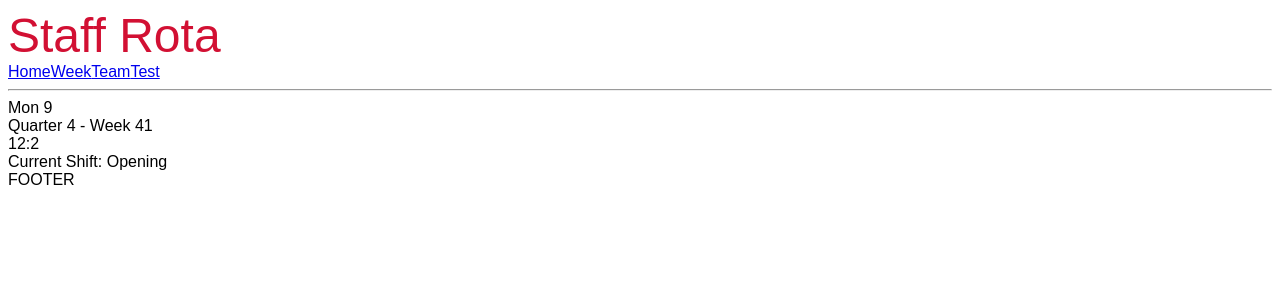
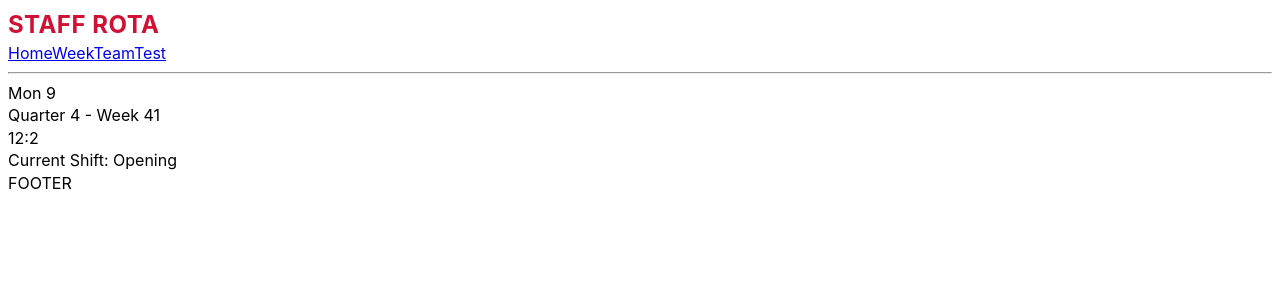
Before and after one commit to 2G2-99/staff_rota, a React (Vite) app: page / in a window 1280 px wide. Shown: the top 300 px of the page. Built offline with nearby package versions, Linux system fonts and the light colour scheme.

Commit message:
Added more global variables and new font family

```diff
--- a/src/components/Body/Header.jsx
+++ b/src/components/Body/Header.jsx
@@ -2,10 +2,10 @@ import '../../styles/Header.css';
 
 function Header({ siteTitle, children }) {
 	return (
-		<div>
+		<header>
 			<span id="site-title">{siteTitle}</span>
 			<div>{children}</div>
-		</div>
+		</header>
 	);
 }
 
--- a/src/index.css
+++ b/src/index.css
@@ -1,16 +1,45 @@
-:root, html {
-	font-size: var(--base);
-	font-family: Arial, Helvetica, sans-serif;
-	--xs-font: .375rem;
-	--sm-font: .5rem;
-	--base-font: 16px;
-	--md-font: 1.25rem;
-	--lg-font: 1.5rem
-	--xl-font: 2rem;
-	--2xl-font: 2.5rem;
-	--3xl-font: 3rem;
-
+:root,
+html {
+	/* COLORS */
 	--red-tape: #d21033;
 	--white: #ffffff;
 	--light-grey: #eeeeee;
+	--black: #000000;
+
+	/* FONTS */
+	--text-base: 16px;
+	--xs-text: 0.375rem;
+	--sm-text: 0.5rem;
+	--md-text: 1.25rem;
+	--lg-text: 1.5rem;
+	--xl-text: 2rem;
+	--2xl-text: 2.5rem;
+	--3xl-text: 3rem;
+
+	/* CONTAINER WIDTH */
+	--sm-w: 360px;
+	--md-w: 481px;
+	--lg-w: 769px;
+	--xl-w: 1024px;
+	--full-w: 100%;
+
+	font-family: Inter, system-ui, Avenir, Helvetica, Arial, sans-serif;
+	font-size: var(--text-base);
+	line-height: 1.4;
 }
+
+/* CSS rules for mobile devices */
+@media only screen and (min-width: 360px) {
+}
+
+/* CSS rules for tablets */
+@media only screen and (min-width: 768px) {
+}
+
+/* CSS rules for laptops */
+@media only screen and (min-width: 1024px) {
+}
+
+/* CSS rules for desktops and up*/
+@media only screen and (min-width: 1280px) {
+}
--- a/src/styles/Header.css
+++ b/src/styles/Header.css
@@ -1,4 +1,7 @@
 #site-title {
-	font-size: var(--3xl-font);
+	font-size: var(--lg-text);
 	color: var(--red-tape);
+	font-weight: bolder;
+	text-transform: uppercase;
+	letter-spacing: 0.5px;
 }
```
